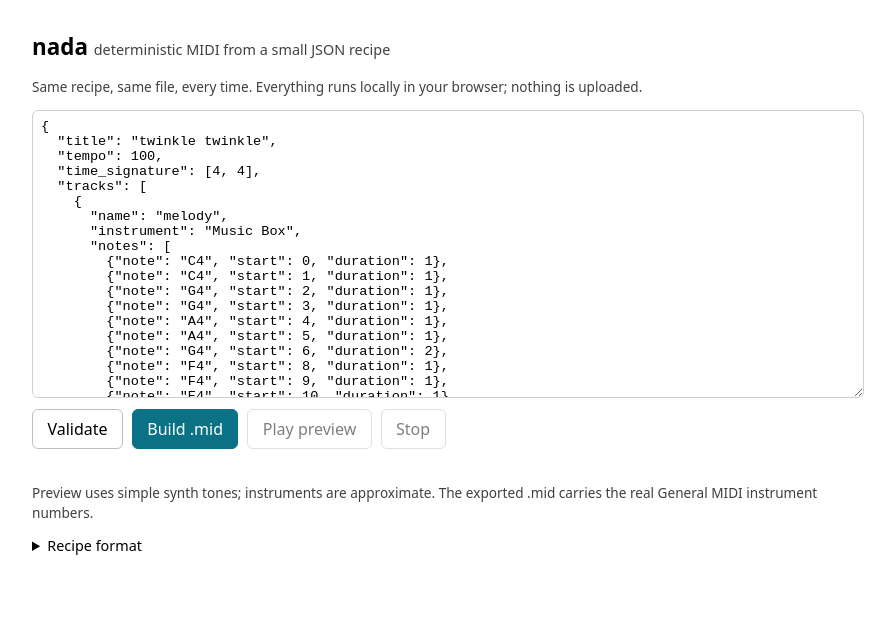
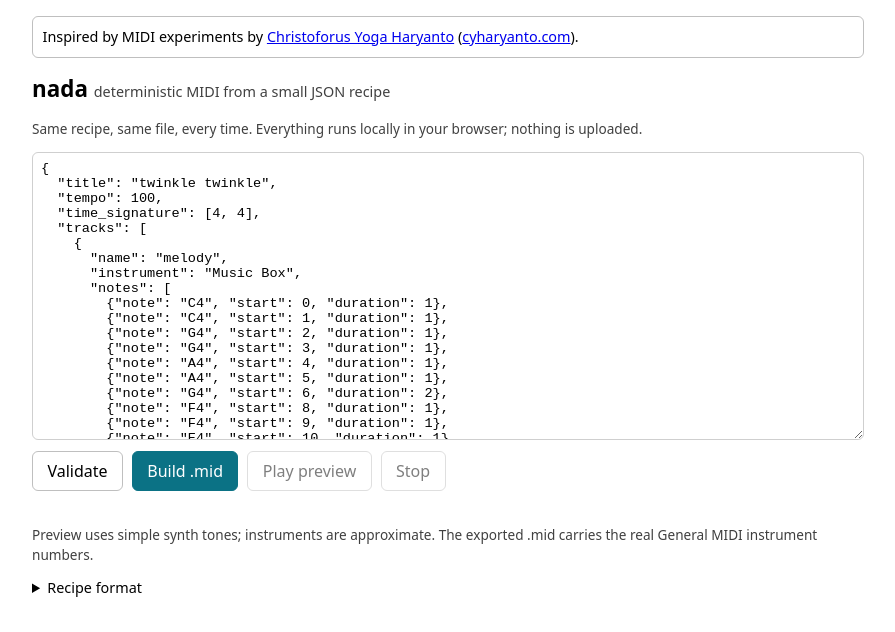
Before and after one commit to irvan-putra/nada, a plain HTML site: page web/index.html in a window 1280 px wide. Shown: the whole page, without its empty margins (192-1087 px from the left). Drawn offline with Linux system fonts and the light colour scheme.

Commit message:
web: credit Yoga's MIDI experiments at the top of the page

```diff
--- a/web/index.html
+++ b/web/index.html
@@ -28,6 +28,11 @@
 </style>
 </head>
 <body>
+<div id="credit" style="border:1px solid #8888;border-radius:6px;padding:0.6rem;margin-bottom:0.8rem;font-size:0.9rem">
+  Inspired by MIDI experiments by
+  <a href="https://github.com/cyharyanto">Christoforus Yoga Haryanto</a>
+  (<a href="https://www.cyharyanto.com">cyharyanto.com</a>).
+</div>
 <h1>nada <span class="sub">deterministic MIDI from a small JSON recipe</span></h1>
 <p class="note">Same recipe, same file, every time. Everything runs locally in
 your browser; nothing is uploaded.</p>
```
